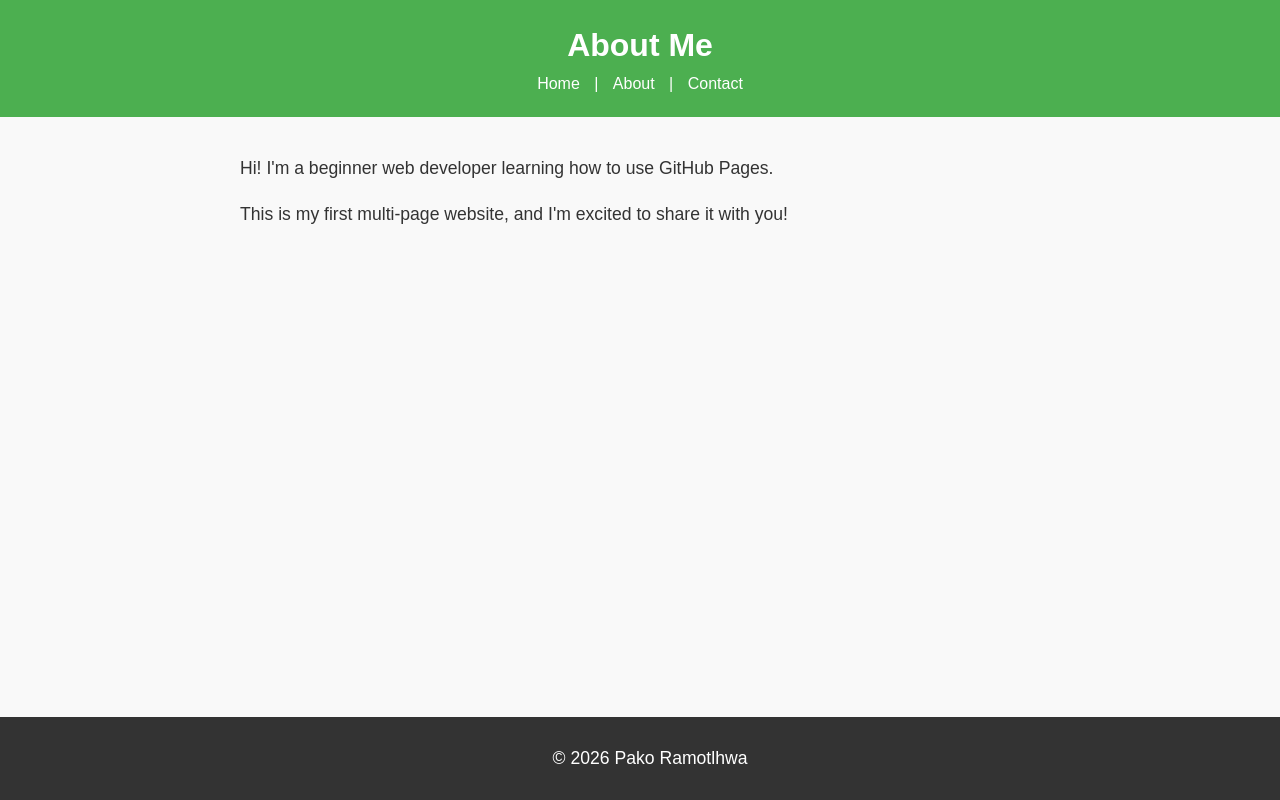
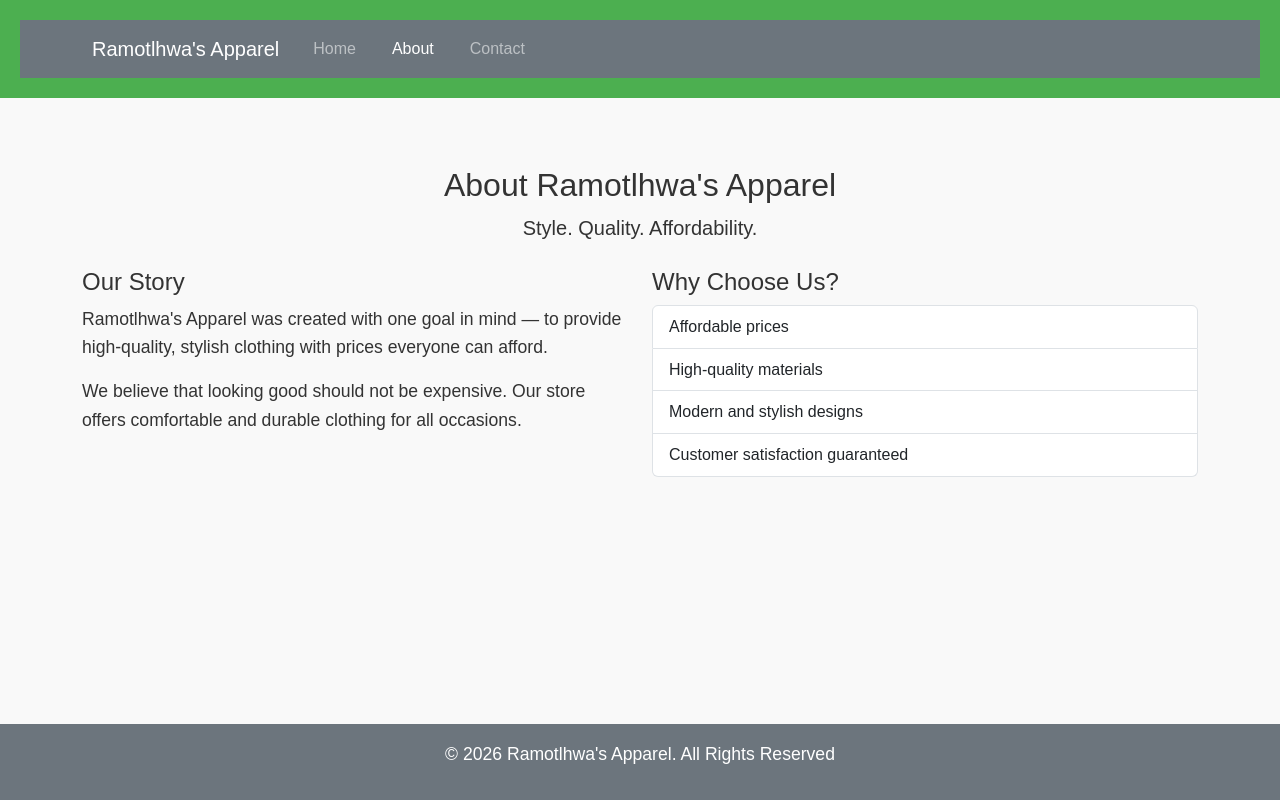
Before and after one commit to bida25-109/my-github-page, a plain HTML site: page about.html in a window 1280 px wide. Drawn offline with nearby package versions, Linux system fonts and the light colour scheme.

Commit message:
Updated website layout and content

```diff
--- a/about.html
+++ b/about.html
@@ -1,53 +1,85 @@
 <!DOCTYPE html>
-
 <html lang="en">
-
 <head>
-
 <meta charset="UTF-8">
-
 <meta name="viewport" content="width=device-width, initial-scale=1.0">
 
-<title>About Me</title>
+<title>About | Ramotlhwa's Apparel</title>
+
+<!-- Bootstrap CSS -->
+<link href="https://cdn.jsdelivr.net/npm/bootstrap@5.3.0/dist/css/bootstrap.min.css" rel="stylesheet">
 
 <link rel="stylesheet" href="styles.css">
-
 </head>
 
 <body>
 
 <header>
+    <nav class="navbar navbar-expand-lg navbar-dark bg-secondary">
+        <div class="container">
+            <a class="navbar-brand" href="index.html">Ramotlhwa's Apparel</a>
 
-<h1>About Me</h1>
+            <button class="navbar-toggler" type="button" data-bs-toggle="collapse" data-bs-target="#navbarNav">
+                <span class="navbar-toggler-icon"></span>
+            </button>
 
-<nav>
-
-<a href="index.html">Home</a> |
-
-<a href="about.html">About</a> |
-
-<a href="contact.html">Contact</a>
-
-</nav>
-
+            <div class="collapse navbar-collapse" id="navbarNav">
+                <ul class="navbar-nav">
+                    <li class="nav-item">
+                        <a class="nav-link" href="index.html">Home</a>
+                    </li>
+                    <li class="nav-item">
+                        <a class="nav-link active" href="about.html">About</a>
+                    </li>
+                    <li class="nav-item">
+                        <a class="nav-link" href="contact.html">Contact</a>
+                    </li>
+                </ul>
+            </div>
+        </div>
+    </nav>
 </header>
 
+<main class="container my-5">
 
-<main>
+    <div class="text-center mb-4">
+        <h2>About Ramotlhwa's Apparel</h2>
+        <p class="lead">Style. Quality. Affordability.</p>
+    </div>
 
-<p>Hi! I'm a beginner web developer learning how to use GitHub Pages.</p>
+    <div class="row">
+        <div class="col-md-6">
+            <h4>Our Story</h4>
+            <p>
+                Ramotlhwa's Apparel was created with one goal in mind —
+                to provide high-quality, stylish clothing with prices everyone can afford.
+            </p>
+            <p>
+                We believe that looking good should not be expensive.
+                Our store offers comfortable and durable clothing for all occasions.
+            </p>
+        </div>
 
-<p>This is my first multi-page website, and I'm excited to share it with you!</p>
+        <div class="col-md-6">
+            <h4>Why Choose Us?</h4>
+            <ul class="list-group">
+                <li class="list-group-item">Affordable prices</li>
+                <li class="list-group-item">High-quality materials</li>
+                <li class="list-group-item">Modern and stylish designs</li>
+                <li class="list-group-item">Customer satisfaction guaranteed</li>
+            </ul>
+        </div>
+    </div>
 
 </main>
 
-
-<footer>
-
-<p>&copy; 2026 Pako Ramotlhwa</p>
-
+<footer class="bg-secondary text-white text-center py-3">
+<p>&copy; 2026 Ramotlhwa's Apparel. All Rights Reserved</p>
 </footer>
 
+<!-- Bootstrap JS and dependencies -->
+<script src="https://cdn.jsdelivr.net/npm/@popperjs/core@2.11.6/dist/umd/popper.min.js"></script>
+<script src="https://cdn.jsdelivr.net/npm/bootstrap@5.3.0/dist/js/bootstrap.min.js"></script>
+
 </body>
-
 </html>
```
Also changed, not shown: contact.html (+45 -25 lines), index.html (+50 -28 lines).
